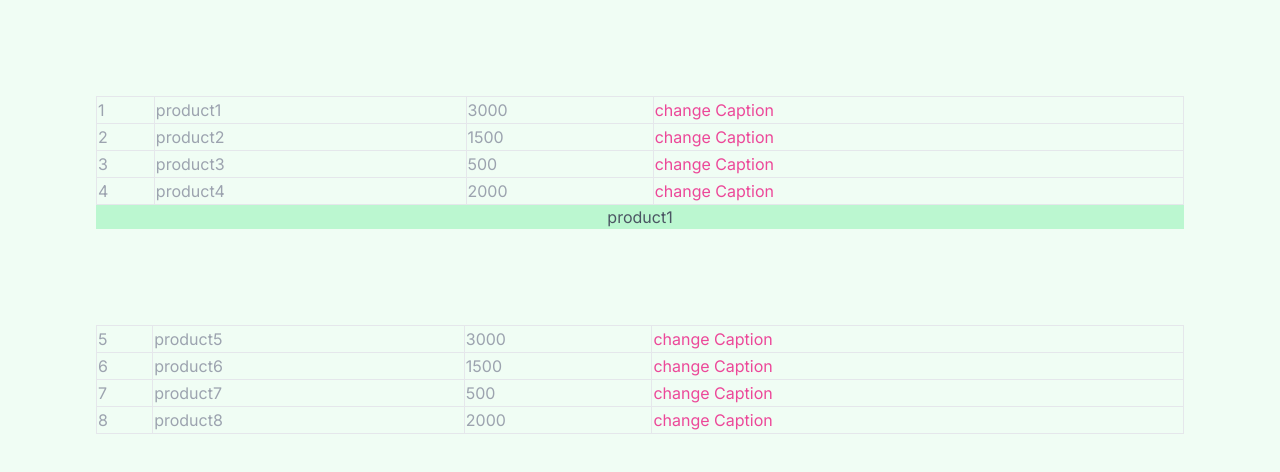
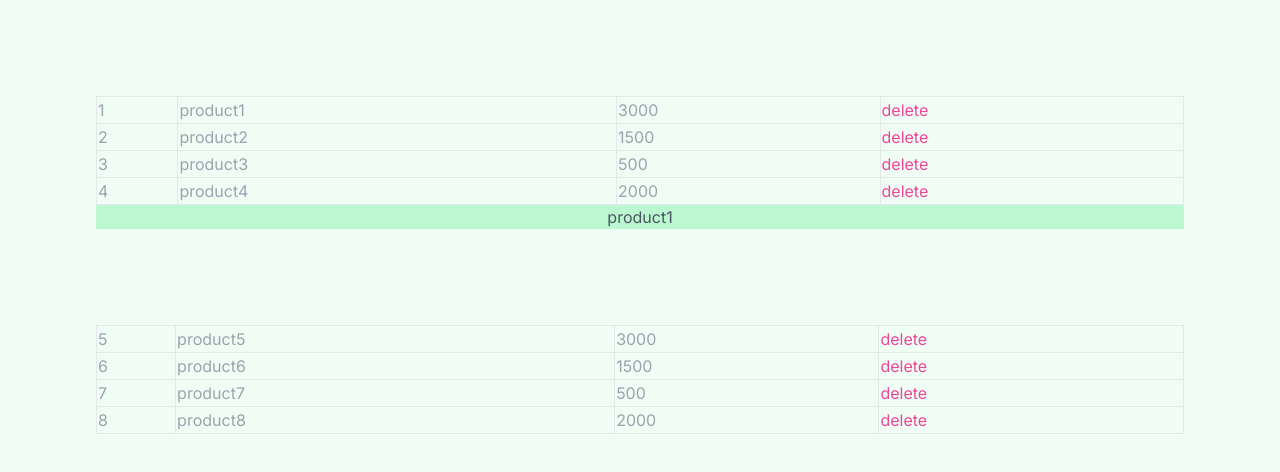
Before and after one commit to htimnak/HomeWorkNextJs, a Next.js app: page / in a window 1280 px wide. Shown: the top 472 px of the page. Built offline with nearby package versions, Linux system fonts and the light colour scheme.

Commit message:
add delete button  to remove chosen row

```diff
--- a/src/components/MyTable.tsx
+++ b/src/components/MyTable.tsx
@@ -6,16 +6,15 @@ interface Product {
 }
 
 export default  function MyTable({myData , caption}) {
-    const [captionState,SetCaptionState ]=useState(caption);
-    function clickHandler(){
-        SetCaptionState("update Caption");
-        console.log(caption);
+    const [MyDataState,SetMyDataState ]=useState(myData);
+    function deleteHandler(ID:number){
+
     }
    // console.log(myData);
     return (
         <table className={"w-full mb-24 "}>
             {
-                caption && <caption className={"bg-green-200 text-gray-600"} style={{captionSide:"bottom"}}>{captionState}</caption>
+                caption && <caption className={"bg-green-200 text-gray-600"} style={{captionSide:"bottom"}}>{caption}</caption>
             }
 
             <tbody >
@@ -28,7 +27,8 @@ export default  function MyTable({myData , caption}) {
                                 <td className={"border border-gray-200 text-gray-400"}>{item.name}</td>
                                 <td className={"border border-gray-200 text-gray-400"}>{item.price}</td>
                                 <td className={"border border-gray-200 text-gray-400"}>
-                                    <button className={" text-pink-500"} onClick={clickHandler}>change Caption</button>
+                                    <button className={" text-pink-500"} onClick={()=>{deleteHandler(item.ID)}}>delete</button>
+
                                 </td>
                             </tr>
                         )
```
